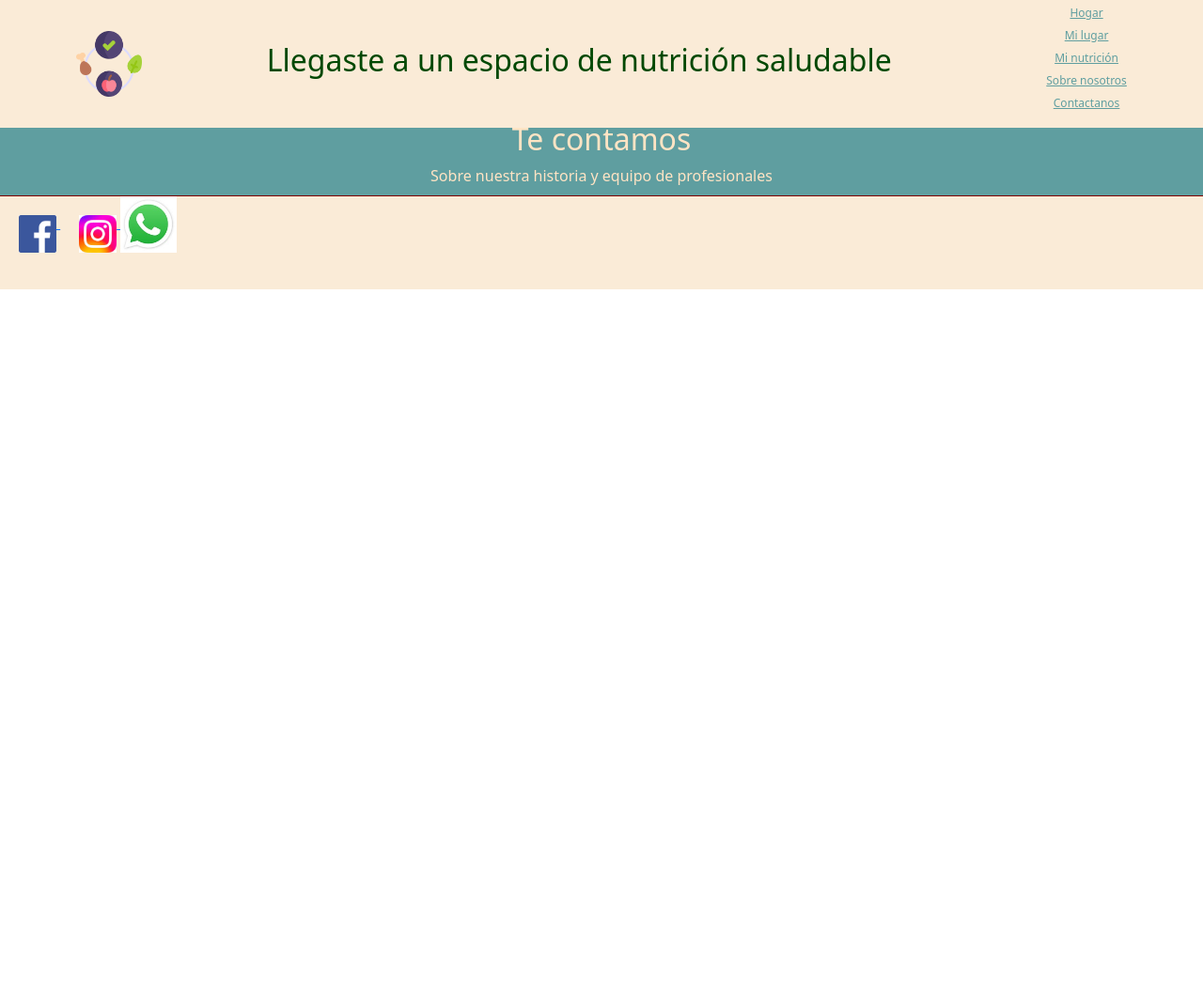
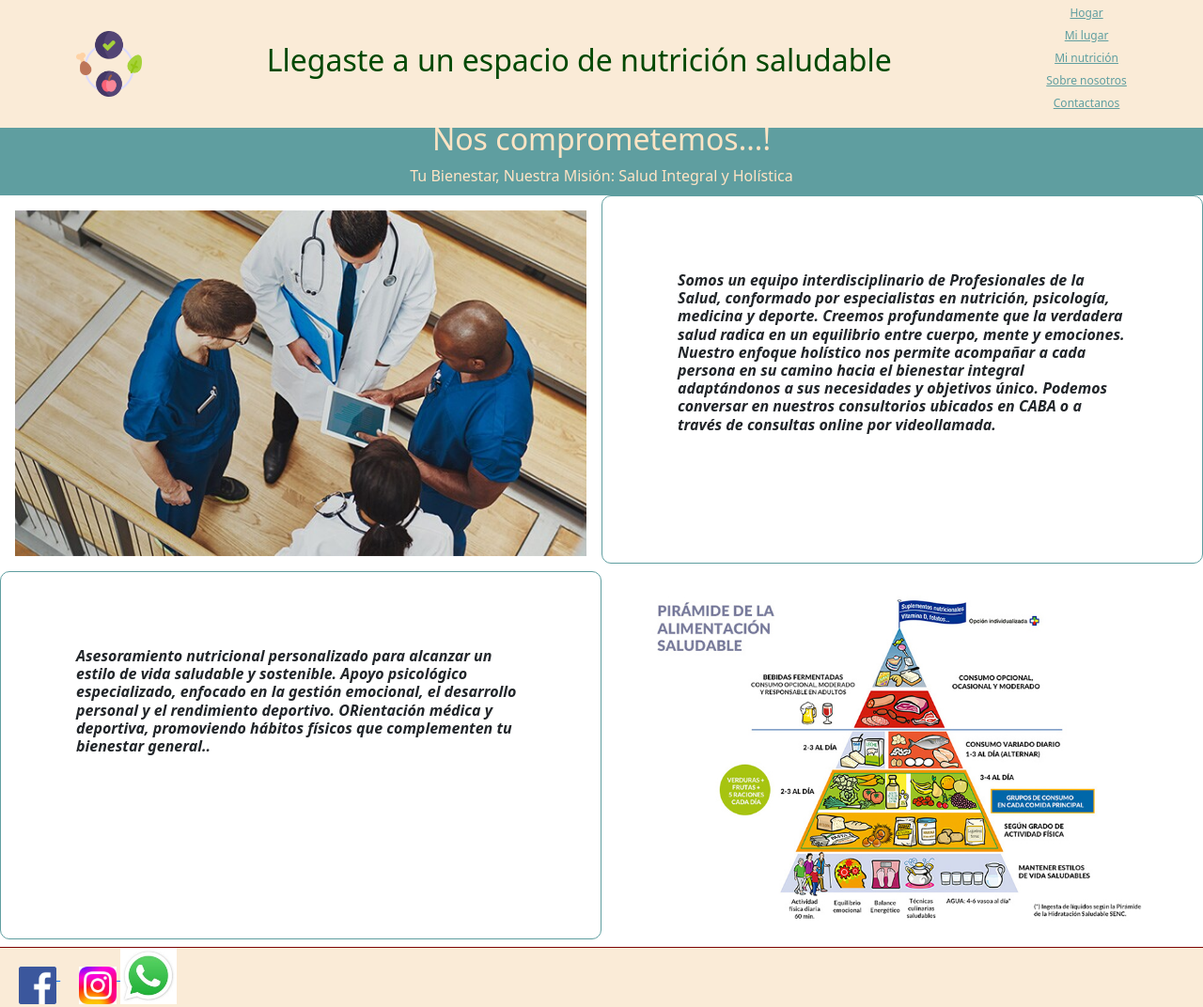
Before and after one commit to calmulieri/Pry-cursohtml-coderh, a website: page pages/quien.html in a window 1280 px wide. Shown: the whole page at 94% size. Before the commit the page ends 800 px from the top, so only its background shows below. Drawn offline with nearby package versions, Linux system fonts and the light colour scheme.

Commit message:
SCSS + quienes

```diff
--- a/pages/quien.html
+++ b/pages/quien.html
@@ -32,11 +32,37 @@
     <main>
         <section class="tit-info-interes">
             <div>
-                <h2> Te contamos</h2>
-                <p>Sobre nuestra historia y equipo de profesionales</p>
+                <h2> Nos comprometemos...!</h2>
+                <p>Tu Bienestar, Nuestra Misión: Salud Integral y Holística</p>
             </div>
         </section>
+        <section class="sobre-nosotros">
+            <div>
+                <img src="../img/staffnosotros.jpg" alt="nota1">
+                <h3>Somos un equipo interdisciplinario de Profesionales de la Salud, conformado por especialistas en
+                    nutrición, psicología, medicina y deporte.
+                    Creemos profundamente que la verdadera salud radica en un equilibrio entre cuerpo, mente y emociones.
 
+                    Nuestro enfoque holístico nos permite acompañar a cada persona en su camino hacia el bienestar integral
+                    adaptándonos a sus necesidades y objetivos único.
+
+                    Podemos conversar en nuestros consultorios ubicados en CABA o a través de consultas online por videollamada.
+                </h3>
+            </div>
+            <div>
+                <h3>Asesoramiento nutricional personalizado para alcanzar un estilo de vida saludable
+                    y sostenible.
+
+                    Apoyo psicológico especializado, enfocado en la gestión emocional, el desarrollo personal
+                    y el rendimiento deportivo.
+
+                    ORientación médica y deportiva, promoviendo hábitos físicos que complementen tu bienestar
+                    general..
+                </h3>
+                <img src="../img/piramide.jpg" alt="nota1">
+            </div>
+
+        </section>
     </main>
     <footer>
         <a href="https://www.facebook.com/" target="_blank">
--- a/scss/components/_main.scss
+++ b/scss/components/_main.scss
@@ -22,7 +22,6 @@ body {
                 img {
                     width: 100%;
                     object-fit: cover;
-
                 }
             }
         }
@@ -41,7 +40,6 @@ body {
                 font-size: 1.5rem;
                 text-align: center;
 
-                h2 {}
 
             }
 
@@ -53,7 +51,6 @@ body {
                 font-size: 1.5rem;
                 text-align: center;
 
-                p {}
             }
         }
 
@@ -68,9 +65,6 @@ body {
             color: cadetblue;
             margin-top: 0.5rem;
 
-            div {
-                h2 {}
-            }
         }
 
         .opciones {
@@ -112,12 +106,6 @@ body {
             text-align: center;
             color: bisque;
             flex-wrap: wrap;
-
-            div {
-                h2 {}
-
-                p {}
-            }
         }
 
         /* page milugar */
@@ -162,12 +150,41 @@ body {
             }
         }
 
+        /* Page quienes somos */
+        .sobre-nosotros {
+            div{
+                display: flex;
+                width: 100%;
+                height: 50vh;
+                flex-direction: row;
+                img{
+                    padding: 1rem;
+                    width: 50%;
+                    height: auto;
+                    overflow: hidden;
+                    object-fit: cover;
+                    flex-wrap: wrap;
+                }
+                h3{
+                    padding: 5rem;
+                    width: 50%;
+                    border:1px solid cadetblue;
+                    border-radius: 10px;
+                    font-size: 1rem;
+                    font-style: italic;
+                    font-weight: bold;
+                }
+            }
+        }
+
+        /* Page contacto */
         .galeria-contacto {
             width: 100%;
             display: flex;
             flex-direction: row;
 
             div {
+                width: 50%;
                 img {
                     width: 100%;
                     height: 100%;
@@ -187,7 +204,6 @@ body {
                 justify-content: center;
                 flex-wrap: wrap;
 
-                h2 {}
 
                 mb-3 {
                     width: 50%;
@@ -198,7 +214,6 @@ body {
 
                 }
 
-                button {}
             }
         }
     }
```
Also changed, not shown: css/estilos.css, img/staffnosotros.jpg (added), 1 other file.
